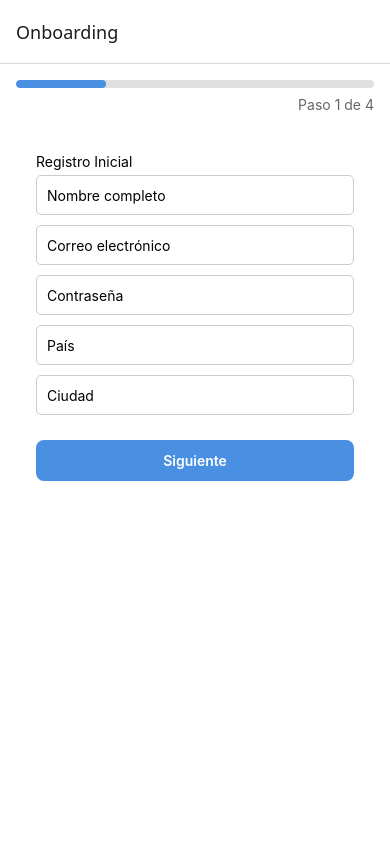
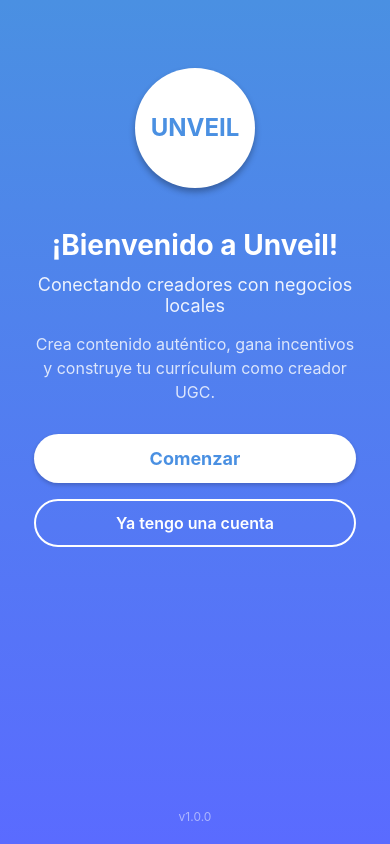
Before and after one commit to nicogomez94/unveilapp, a React Native app: screen /Welcome in a window 390 px wide. Built offline with nearby package versions, Linux system fonts and the light colour scheme.

Commit message:
welcomescreen y ajustes de diseño

```diff
--- a/src/App.jsx
+++ b/src/App.jsx
@@ -1,13 +1,8 @@
 import React from 'react';
-import { NavigationContainer } from '@react-navigation/native';
 import AppNavigator from './navigation/AppNavigator.jsx';
 
 const App = () => {
-  return (
-    <NavigationContainer>
-      <AppNavigator />
-    </NavigationContainer>
-  );
+  return <AppNavigator />;
 };
 
 export default App;
--- a/src/features/matching/components/DashboardScreen.jsx
+++ b/src/features/matching/components/DashboardScreen.jsx
@@ -123,7 +123,7 @@ const styles = StyleSheet.create({
         color: '#4a90e2',
     },
     detailsButton: {
-        backgroundColor: '#4a90e2',
+        backgroundColor: '#5a6bff',
         paddingVertical: 8,
         paddingHorizontal: 12,
         borderRadius: 4,
--- a/src/features/matching/components/OfferDetailScreen.jsx
+++ b/src/features/matching/components/OfferDetailScreen.jsx
@@ -345,7 +345,7 @@ const styles = StyleSheet.create({
         marginBottom: 4,
     },
     proposeButton: {
-        backgroundColor: '#4a90e2',
+        backgroundColor: '#5a6bff',
         paddingVertical: 14,
         borderRadius: 8,
         alignItems: 'center',
--- a/src/features/onboarding/components/CurriculumPreviewStep.jsx
+++ b/src/features/onboarding/components/CurriculumPreviewStep.jsx
@@ -47,7 +47,7 @@ const CurriculumPreviewStep = ({ onFinish, onPrevious }) => { // Añadir onPrevi
             style={[styles.button, styles.finishButton]}
             onPress={onFinish}
           >
-            <Text style={styles.finishButtonText}>Finalizar Onboarding</Text>
+            <Text style={styles.finishButtonText}>Finalizar</Text>
           </TouchableOpacity>
         </View>
     </View>
@@ -95,7 +95,7 @@ const styles = StyleSheet.create({
     fontSize: 16,
   },
   finishButton: {
-    backgroundColor: '#4a90e2',
+    backgroundColor: '#5a6bff',
   },
   finishButtonText: {
     color: 'white',
--- a/src/features/onboarding/components/InterestSelectionStep.jsx
+++ b/src/features/onboarding/components/InterestSelectionStep.jsx
@@ -118,7 +118,7 @@ const styles = StyleSheet.create({
     alignItems: 'center',
   },
   selectedInterest: {
-    backgroundColor: '#4a90e2',
+    backgroundColor: '#5a6bff',
   },
   interestText: {
     fontWeight: '500',
@@ -147,7 +147,7 @@ const styles = StyleSheet.create({
     fontSize: 16,
   },
   nextButton: {
-    backgroundColor: '#4a90e2',
+    backgroundColor: '#5a6bff',
   },
   nextButtonText: {
     color: 'white',
--- a/src/features/onboarding/components/OnboardingScreen.jsx
+++ b/src/features/onboarding/components/OnboardingScreen.jsx
@@ -1,5 +1,5 @@
 import React, { useState } from 'react';
-import { View, StyleSheet } from 'react-native';
+import { View, StyleSheet, SafeAreaView } from 'react-native';
 import RegisterStep from './RegisterStep';
 import SocialMediaStep from './SocialMediaStep';
 import InterestSelectionStep from './InterestSelectionStep';
@@ -18,20 +18,20 @@ const OnboardingScreen = ({ navigation }) => {
   const goToPrevious = () => {
     if (currentStep > 0) {
       setCurrentStep(currentStep - 1);
+    } else {
+      // Si estamos en el primer paso, volver a la pantalla de bienvenida
+      navigation.goBack();
     }
   };
 
   const finishOnboarding = () => {
-    // Navegar al Dashboard
     navigation.navigate('Dashboard');
   };
 
-  // Renderizar el paso actual con los props de navegación
   const renderCurrentStep = () => {
     switch (currentStep) {
       case 0:
-        // No pasar onPrevious en el primer paso
-        return <RegisterStep onNext={goToNext} />;
+        return <RegisterStep onNext={goToNext} onPrevious={goToPrevious} />;
       case 1:
         return <SocialMediaStep onNext={goToNext} onPrevious={goToPrevious} />;
       case 2:
@@ -39,22 +39,28 @@ const OnboardingScreen = ({ navigation }) => {
       case 3:
         return <CurriculumPreviewStep onFinish={finishOnboarding} onPrevious={goToPrevious} />;
       default:
-        return <RegisterStep onNext={goToNext} />;
+        return <RegisterStep onNext={goToNext} onPrevious={goToPrevious} />;
     }
   };
 
   return (
-    <View style={styles.container}>
+    <SafeAreaView style={styles.safeArea}>
       <ProgressIndicator
         steps={4}
         currentStep={currentStep + 1}
       />
-      {renderCurrentStep()}
-    </View>
+      <View style={styles.container}>
+        {renderCurrentStep()}
+      </View>
+    </SafeAreaView>
   );
 };
 
 const styles = StyleSheet.create({
+  safeArea: {
+    flex: 1,
+    backgroundColor: '#fff',
+  },
   container: {
     flex: 1,
     padding: 16,
--- a/src/features/onboarding/components/ProgressIndicator.jsx
+++ b/src/features/onboarding/components/ProgressIndicator.jsx
@@ -1,5 +1,5 @@
 import React from 'react';
-import { View, Text, StyleSheet } from 'react-native';
+import { View, Text, StyleSheet, SafeAreaView } from 'react-native';
 
 const ProgressIndicator = ({ steps, currentStep }) => {
   return (
@@ -21,7 +21,11 @@ const ProgressIndicator = ({ steps, currentStep }) => {
 
 const styles = StyleSheet.create({
   container: {
-    marginBottom: 20,
+    paddingHorizontal: 20,
+    paddingTop: 10,
+    marginTop: 50,
+    paddingBottom: 10,
+    backgroundColor: 'white', // Fondo blanco para la barra
   },
   progressBar: {
     height: 8,
@@ -31,7 +35,7 @@ const styles = StyleSheet.create({
   },
   progressFill: {
     height: '100%',
-    backgroundColor: '#4a90e2',
+    backgroundColor: '#5a6bff',
     borderRadius: 4,
   },
   stepText: {
--- a/src/features/onboarding/components/RegisterStep.jsx
+++ b/src/features/onboarding/components/RegisterStep.jsx
@@ -37,7 +37,10 @@ const RegisterStep = ({ onNext, onPrevious }) => {
 
   return (
     <View style={styles.container}>
-      <Text>Registro Inicial</Text>
+      <Text style={styles.title}>Información Personal</Text>
+      <Text style={styles.subtitle}>
+        Completa tu información personal para crear tu cuenta
+      </Text>
       <TextInput
         placeholder="Nombre completo"
         value={formData.fullName}
@@ -99,6 +102,16 @@ const styles = StyleSheet.create({
     flex: 1,
     padding: 20,
   },
+  title: {
+    fontSize: 22,
+    fontWeight: 'bold',
+    marginBottom: 10,
+  },
+  subtitle: {
+    fontSize: 16,
+    color: '#666',
+    marginBottom: 20,
+  },
   input: {
     height: 40,
     borderWidth: 1,
@@ -127,7 +140,7 @@ const styles = StyleSheet.create({
     fontWeight: '600',
   },
   nextButton: {
-    backgroundColor: '#4a90e2',
+    backgroundColor: '#5a6bff',
     marginLeft: 8,
   },
   nextButtonText: {
--- a/src/features/onboarding/components/SocialMediaStep.jsx
+++ b/src/features/onboarding/components/SocialMediaStep.jsx
@@ -80,20 +80,27 @@ const styles = StyleSheet.create({
     marginTop: 20,
   },
   button: {
-    padding: 10,
-    borderRadius: 5,
+    padding: 15,
+    borderRadius: 8,
+    alignItems: 'center',
+    flex: 1,
+    marginHorizontal: 5,
   },
   backButton: {
-    backgroundColor: '#ddd',
+    backgroundColor: '#f0f0f0',
+  },
+  backButtonText: {
+    color: '#666',
+    fontWeight: 'bold',
+    fontSize: 16,
   },
   nextButton: {
-    backgroundColor: '#007BFF',
-  },
-  backButtonText: {
-    color: '#333',
+    backgroundColor: '#5a6bff',
   },
   nextButtonText: {
-    color: '#fff',
+    color: 'white',
+    fontWeight: 'bold',
+    fontSize: 16,
   },
 });
 
--- /dev/null
+++ b/src/features/welcome/components/WelcomeScreen.jsx
@@ -0,0 +1,226 @@
+import React from 'react';
+import {
+  View,
+  Text,
+  StyleSheet,
+  Image,
+  TouchableOpacity,
+  SafeAreaView,
+  Dimensions
+} from 'react-native';
+import { LinearGradient } from 'expo-linear-gradient';
+
+const { width, height } = Dimensions.get('window');
+
+const WelcomeScreen = ({ navigation }) => {
+  return (
+    <SafeAreaView style={styles.container}>
+      <LinearGradient
+        colors={['#4a90e2', '#5a6bff']}
+        style={styles.gradientBackground}
+      >
+        <View style={styles.contentContainer}>
+          <View style={styles.logoContainer}>
+            <View style={styles.logoPlaceholder}>
+              <Text style={styles.logoText}>UNVEIL</Text>
+            </View>
+          </View>
+
+          <View style={styles.textContainer}>
+            <Text style={styles.title}>¡Bienvenido a Unveil!</Text>
+            <Text style={styles.subtitle}>
+              Conectando creadores con negocios locales
+            </Text>
+            <Text style={styles.description}>
+              Crea contenido auténtico, gana incentivos y construye tu currículum como creador UGC.
+            </Text>
+          </View>
+
+          <View style={styles.buttonContainer}>
+            <TouchableOpacity
+              style={styles.button}
+              onPress={() => navigation.navigate('Onboarding')}
+            >
+              <Text style={styles.buttonText}>Comenzar</Text>
+            </TouchableOpacity>
+
+            <TouchableOpacity
+              style={styles.secondaryButton}
+              onPress={() => {
+                navigation.navigate('Dashboard');
+              }}
+            >
+              <Text style={styles.secondaryButtonText}>Ya tengo una cuenta</Text>
+            </TouchableOpacity>
+          </View>
+
+          {/* <View style={styles.featuresContainer}>
+            <View style={styles.featureItem}>
+              <View style={styles.featureIcon}>
+                <Text style={styles.featureIconText}>🔍</Text>
+              </View>
+              <Text style={styles.featureText}>Matching inteligente</Text>
+            </View>
+
+            <View style={styles.featureItem}>
+              <View style={styles.featureIcon}>
+                <Text style={styles.featureIconText}>📋</Text>
+              </View>
+              <Text style={styles.featureText}>Currículum automático</Text>
+            </View>
+
+            <View style={styles.featureItem}>
+              <View style={styles.featureIcon}>
+                <Text style={styles.featureIconText}>🎁</Text>
+              </View>
+              <Text style={styles.featureText}>Incentivos exclusivos</Text>
+            </View>
+          </View> */}
+        </View>
+
+        <Text style={styles.versionText}>v1.0.0</Text>
+      </LinearGradient>
+    </SafeAreaView>
+  );
+};
+
+const styles = StyleSheet.create({
+  container: {
+    flex: 1,
+    backgroundColor: '#4a90e2',
+  },
+  gradientBackground: {
+    flex: 1,
+    width: '100%',
+    height: '100%',
+  },
+  contentContainer: {
+    flex: 1,
+    alignItems: 'center',
+    paddingTop: height * 0.08,
+    paddingHorizontal: 24,
+  },
+  logoContainer: {
+    marginBottom: 40,
+  },
+  logoPlaceholder: {
+    width: 120,
+    height: 120,
+    borderRadius: 60,
+    backgroundColor: 'white',
+    justifyContent: 'center',
+    alignItems: 'center',
+    shadowColor: '#000',
+    shadowOffset: {
+      width: 0,
+      height: 4,
+    },
+    shadowOpacity: 0.3,
+    shadowRadius: 6,
+    elevation: 8,
+  },
+  logoText: {
+    fontSize: 24,
+    fontWeight: 'bold',
+    color: '#4a90e2',
+  },
+  textContainer: {
+    alignItems: 'center',
+    marginBottom: 30,
+  },
+  title: {
+    fontSize: 28,
+    fontWeight: 'bold',
+    color: 'white',
+    marginBottom: 12,
+    textAlign: 'center',
+  },
+  subtitle: {
+    fontSize: 18,
+    color: 'rgba(255, 255, 255, 0.9)',
+    marginBottom: 16,
+    textAlign: 'center',
+  },
+  description: {
+    fontSize: 16,
+    color: 'rgba(255, 255, 255, 0.8)',
+    textAlign: 'center',
+    lineHeight: 24,
+    paddingHorizontal: 10,
+  },
+  buttonContainer: {
+    width: '100%',
+    marginBottom: 30,
+    paddingHorizontal: 10,
+  },
+  button: {
+    backgroundColor: 'white',
+    paddingVertical: 14,
+    borderRadius: 30,
+    alignItems: 'center',
+    marginBottom: 16,
+    shadowColor: '#000',
+    shadowOffset: {
+      width: 0,
+      height: 2,
+    },
+    shadowOpacity: 0.2,
+    shadowRadius: 4,
+    elevation: 5,
+  },
+  buttonText: {
+    fontSize: 18,
+    color: '#4a90e2',
+    fontWeight: 'bold',
+  },
+  secondaryButton: {
+    paddingVertical: 12,
+    borderRadius: 30,
+    alignItems: 'center',
+    borderWidth: 2,
+    borderColor: 'white',
+  },
+  secondaryButtonText: {
+    fontSize: 16,
+    color: 'white',
+    fontWeight: '600',
+  },
+  featuresContainer: {
+    width: '100%',
+    flexDirection: 'row',
+    justifyContent: 'space-around',
+    paddingHorizontal: 10,
+  },
+  featureItem: {
+    alignItems: 'center',
+    marginHorizontal: 5,
+  },
+  featureIcon: {
+    width: 50,
+    height: 50,
+    borderRadius: 25,
+    backgroundColor: 'rgba(255, 255, 255, 0.3)',
+    justifyContent: 'center',
+    alignItems: 'center',
+    marginBottom: 8,
+  },
+  featureIconText: {
+    fontSize: 24,
+  },
+  featureText: {
+    fontSize: 12,
+    color: 'white',
+    textAlign: 'center',
+    fontWeight: '500',
+  },
+  versionText: {
+    fontSize: 12,
+    color: 'rgba(255, 255, 255, 0.5)',
+    textAlign: 'center',
+    position: 'absolute',
+    bottom: 20,
+    width: '100%',
+  },
+});
+
+export default WelcomeScreen;
--- a/src/navigation/AppNavigator.jsx
+++ b/src/navigation/AppNavigator.jsx
@@ -1,18 +1,40 @@
 import React from 'react';
+import { NavigationContainer } from '@react-navigation/native';
 import { createNativeStackNavigator } from '@react-navigation/native-stack';
+
+import WelcomeScreen from '../features/welcome/components/WelcomeScreen';
 import OnboardingScreen from '../features/onboarding/components/OnboardingScreen';
 import DashboardScreen from '../features/matching/components/DashboardScreen';
-import OfferDetailScreen from '../features/matching/components/OfferDetailScreen'; // Importa OfferDetailScreen
+import OfferDetailScreen from '../features/matching/components/OfferDetailScreen';
 
 const Stack = createNativeStackNavigator();
 
 const AppNavigator = () => {
   return (
-    <Stack.Navigator initialRouteName="Onboarding">
-      <Stack.Screen name="Onboarding" component={OnboardingScreen} />
-      <Stack.Screen name="Dashboard" component={DashboardScreen} />
-      <Stack.Screen name="OfferDetail" component={OfferDetailScreen} />
-    </Stack.Navigator>
+    <NavigationContainer>
+      <Stack.Navigator initialRouteName="Welcome">
+        <Stack.Screen
+          name="Welcome"
+          component={WelcomeScreen}
+          options={{ headerShown: false }}
+        />
+        <Stack.Screen
+          name="Onboarding"
+          component={OnboardingScreen}
+          options={{ headerShown: false }}
+        />
+        <Stack.Screen
+          name="Dashboard"
+          component={DashboardScreen}
+          options={{ title: 'Dashboard' }}
+        />
+        <Stack.Screen
+          name="OfferDetail"
+          component={OfferDetailScreen}
+          options={{ title: 'Detalles de la Oferta' }}
+        />
+      </Stack.Navigator>
+    </NavigationContainer>
   );
 };
 
```
